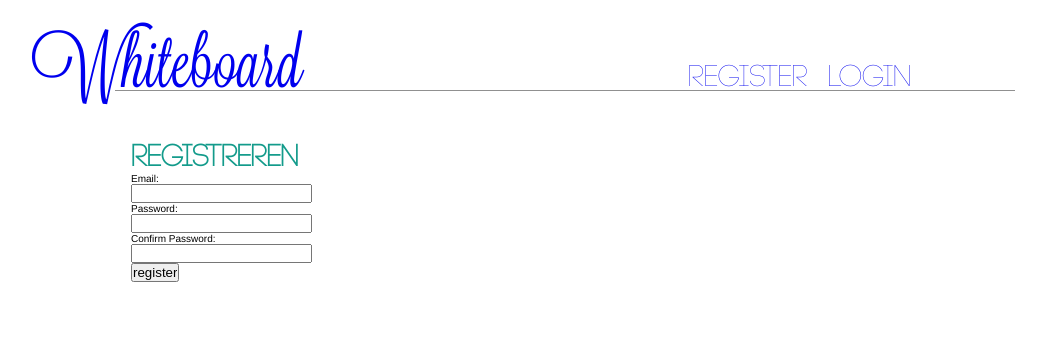
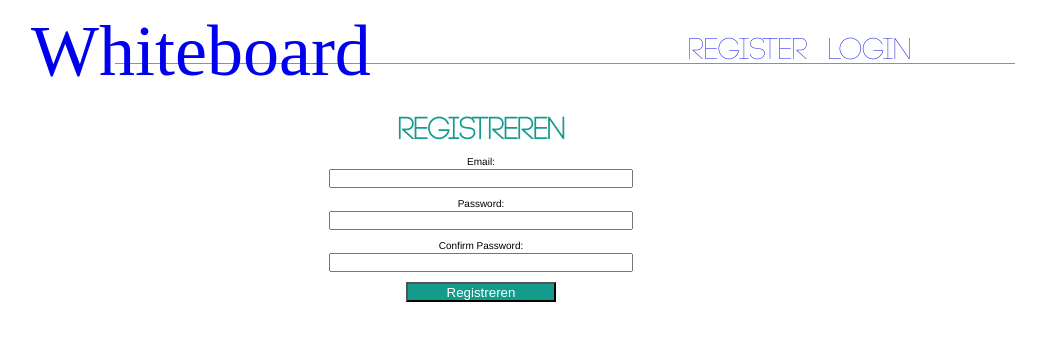
Before and after one commit to LMarynissen/WhiteboardDevine, a PHP site: page /index.php?page=register in a window 1280 px wide. Shown: the top 341 px of the page, without its empty margins (159-1205 px from the left). Run offline with PHP 8.4, Linux system fonts and the light colour scheme; some web fonts are replaced.

Commit message:
css update

```diff
--- a/css/screen.css
+++ b/css/screen.css
@@ -18,7 +18,6 @@ body{
     font-family: 'lavanderia';
     src: url('lavanderia_regular-webfont-webfont.eot');
     src: url('lavanderia_regular-webfont-webfont.eot?#iefix') format('embedded-opentype'),
-         url('lavanderia_regular-webfont-webfont.woff2') format('woff2'),
          url('lavanderia_regular-webfont-webfont.woff') format('woff'),
          url('lavanderia_regular-webfont-webfont.ttf') format('truetype'),
          url('lavanderia_regular-webfont-webfont.svg#lavanderiaregular') format('svg');
@@ -30,7 +29,6 @@ body{
     font-family: 'code';
     src: url('code_light-webfont.eot');
     src: url('code_light-webfont.eot?#iefix') format('embedded-opentype'),
-         url('code_light-webfont.woff2') format('woff2'),
          url('code_light-webfont.woff') format('woff'),
          url('code_light-webfont.ttf') format('truetype'),
          url('code_light-webfont.svg#code_lightregular') format('svg');
@@ -71,7 +69,6 @@ nav ul .schreef {
 nav ul .sans {
 	float: right;
 	margin-top: -30px;
-
 }
 
 nav ul li{
@@ -86,6 +83,30 @@ nav ul .sans a{
 nav ul .sans a:visited{
   color: #139b8b;
 }
+
+nav ul p{
+	margin-top: -30px;
+	font-size: 3em;
+	margin-right: 20px;
+	float: right;
+}
+
+
+
+nav ul p > a{
+	font-size: 1em;
+}
+
+.line{
+	width: 100%;
+	margin-left: 84px;
+	margin-top: -30px;
+	background-color: #909090;
+	height: 1px;
+
+}
+
+/*------------ WHITEBOARD PROJECT -------------- */
 
 
 .projectWindow{
@@ -102,21 +123,62 @@ nav ul .sans a:visited{
     background-color: blue;
 }
 
-.line{
-	width: 100%;
-	margin-left: 84px;
-	margin-top: -30px;
-	background-color: #909090;
-	height: 1px;
 
-}
+
+/*------------ REGISTER -------------- */
+
 
 #content{
 	width: 700px;
 	padding-top: 50px;
 	margin: 0 auto;
+	text-align: center;
 }
 
 #content > header > h1{
 	font-size: 3em;
 }
+
+#content > form label{
+	margin-top: 10px;
+	margin-bottom: 2px;
+	display: inline-block;
+}
+
+#content > form input{
+	width: 300px;
+}
+
+#content > form input[type=submit]{
+	background-color: #139b8b;
+	margin-top: 10px;
+	color: white;
+	width: 150px;
+	height: 20px;
+}
+
+/*------------ ERROR /SUCCES-------------- */
+
+.error-message{
+	color: red;
+}
+
+.alert{
+	width: 500px;
+	font-size: 2em;
+	text-align: center;
+	margin: 0 auto;
+	margin-top: 30px;
+}
+
+.alert-danger{
+	color: red;
+	border: 1px solid red;
+
+}
+
+.alert-success{
+	color: #3fad75;
+	border: 1px solid #3fad75 ;
+
+}
--- a/view/layout.php
+++ b/view/layout.php
@@ -17,7 +17,7 @@
                     <li class = "sans" ><a href="index.php?page=register">Register</a></li>
                     <?php } else { ?>
 
-                    <p>Signed in as <?php echo $_SESSION['user']['email'];?> - <a href="index.php?page=logout">Logout</a></p>
+                    <p class="sans">Signed in as <?php echo $_SESSION['user']['email'];?> - <a href="index.php?page=logout">Logout</a></p>
                     <?php } ?>
                     </ul>
             </div>
--- a/view/users/login.php
+++ b/view/users/login.php
@@ -1,6 +1,6 @@
 <section id="content">
 
-<header><h1 class ="schreef">Log in</h1></header>
+<header><h1 class ="sans">Log in</h1></header>
 
 <form role="login" action="index.php?page=login" method="post">
     <input type="email" name="email" placeholder="email"  />
--- a/view/users/register.php
+++ b/view/users/register.php
@@ -23,7 +23,7 @@
             </div>
         </div>
         <div>
-            <div><input type="submit" value="register"></div>
+            <div><input type="submit" value="Registreren"></div>
         </div>
     </form>
 </section>
```
